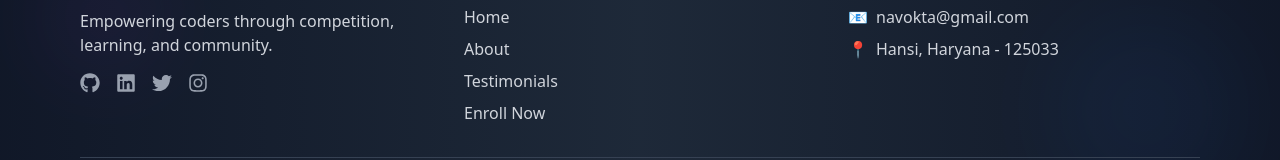
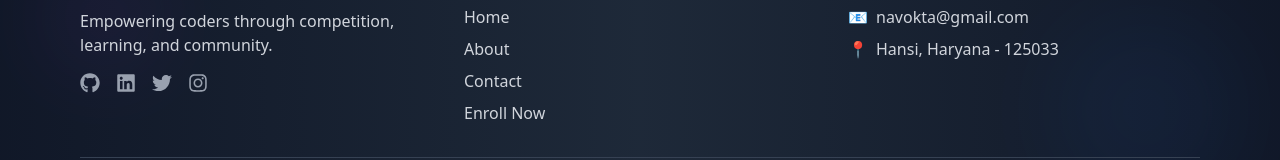
Before and after one commit to navokta/Bytewar-v2, a Next.js app: page /about in a window 1280 px wide. Shown: the part 4146-4306 px from the top of the page. Built offline with nearby package versions, Linux system fonts and the light colour scheme.

Commit message:
Replace testimonial to contact

```diff
--- a/components/Footer.js
+++ b/components/Footer.js
@@ -54,8 +54,8 @@
                 </Link>
               </li>
               <li>
-                <Link href="/testimonials" className="text-gray-300 hover:text-white transition-colors duration-300">
-                  Testimonials
+                <Link href="/contact" className="text-gray-300 hover:text-white transition-colors duration-300">
+                  Contact
                 </Link>
               </li>
               <li>
```
